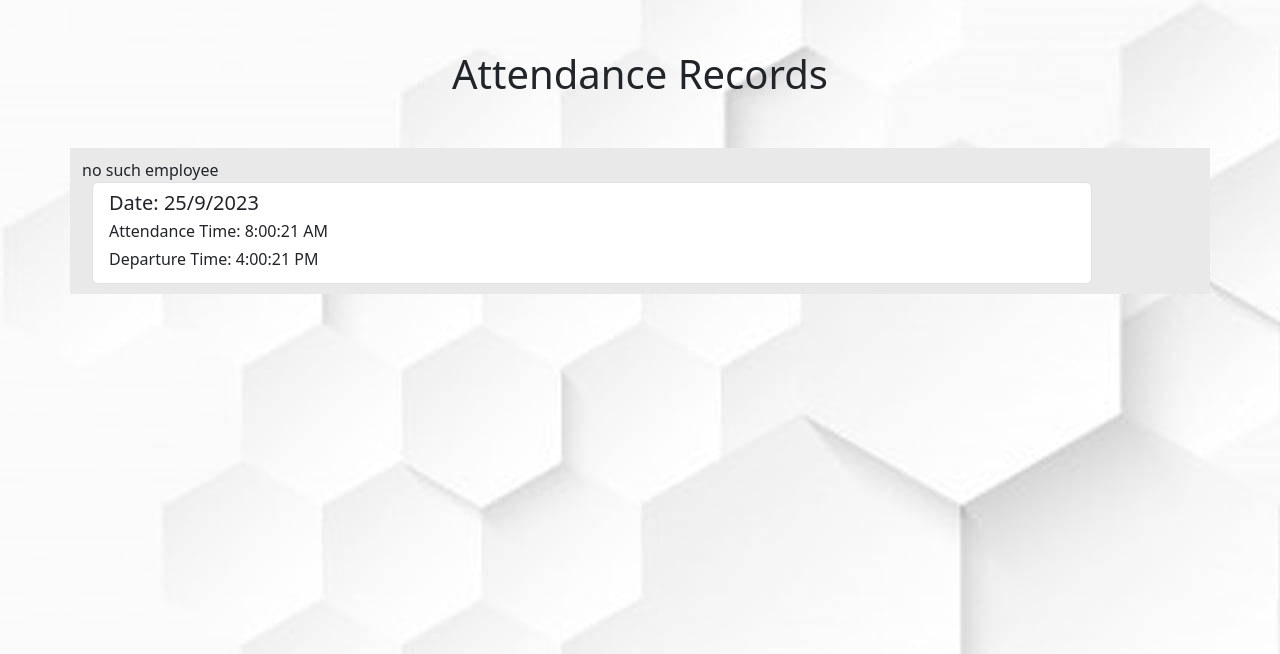
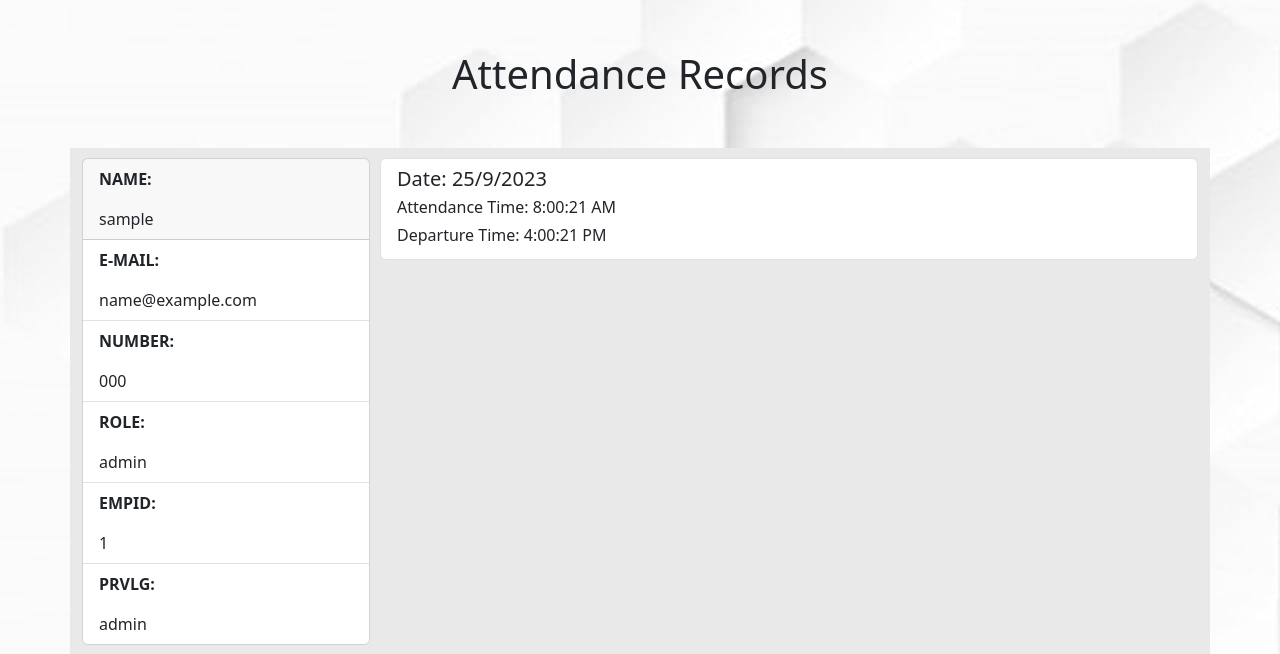
Before and after one commit to AhmedMakhlooqDev/php_BAB_test, a PHP site: page /interface/AttendanceRecords.php in a window 1280 px wide. Shown: the part 56-710 px from the top of the page. Run offline with PHP 8.4, Linux system fonts and the light colour scheme; the visitor is signed in with stand-in values (Sample User, id 1); tables that the repository leaves empty or names only in its code hold one stand-in row (values such as "Sample post").

Commit message:
fixed sql query

```diff
--- a/interface/AttendanceRecords.php
+++ b/interface/AttendanceRecords.php
@@ -7,7 +7,7 @@ include '../database.php';
 $user_id = $_SESSION["user_id"];
 
 // retrieve logged in employee data
-$employee_query = $mysqli->prepare("SELECT * FROM `users` WHERE email = ?");
+$employee_query = $mysqli->prepare("SELECT * FROM `users` WHERE user_id = ?");
 $employee_query->bind_param("i", $user_id);
 $employee_query->execute();
 $employee_result = $employee_query->get_result();
```
